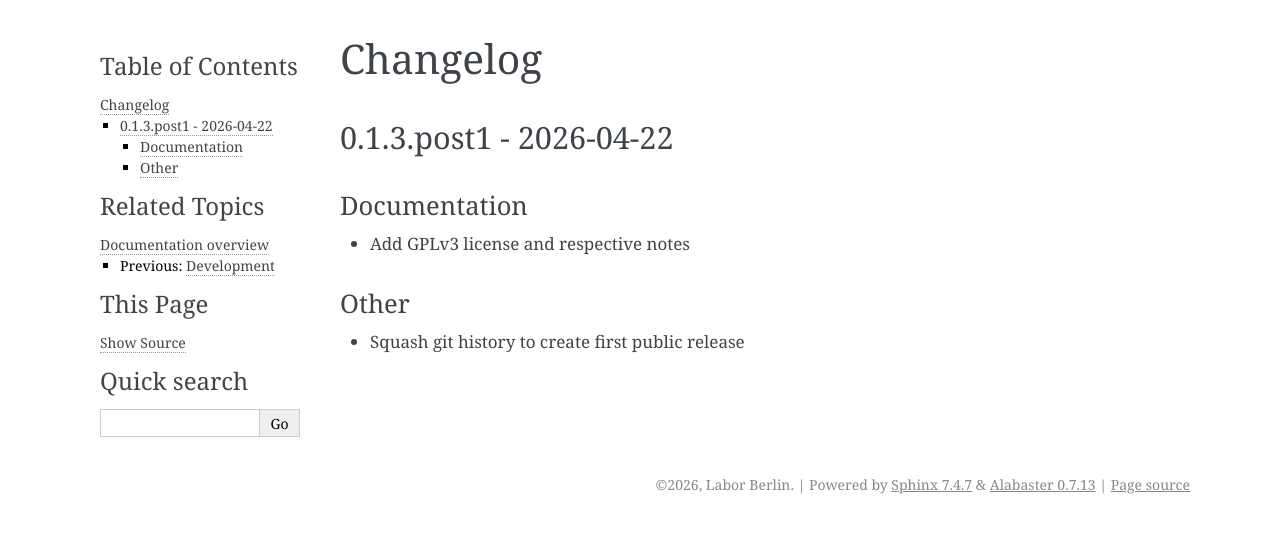
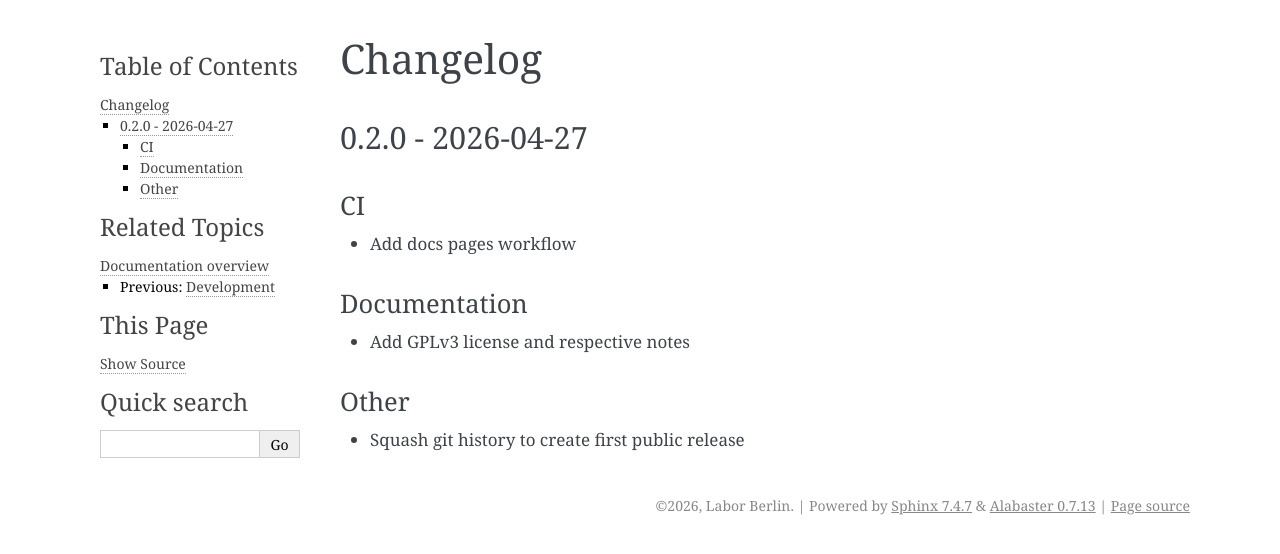
Before and after one commit to LaborBerlin/varvis-connector, a Sphinx documentation site: the page built from docs/source/changelog.rst, in a window 1280 px wide. Shown: the top 554 px of the page. Built offline with Sphinx 7.4.7, drawn with Linux system fonts in a browser that asks for light colours.

Commit message:
chore: version bump

```diff
--- a/docs/source/changelog.rst
+++ b/docs/source/changelog.rst
@@ -1,10 +1,15 @@
 Changelog
 =========
 
-.. _013post1---2026-04-22:
+.. _020---2026-04-27:
 
-0.1.3.post1 - 2026-04-22
-------------------------
+0.2.0 - 2026-04-27
+------------------
+
+CI
+~~
+
+- Add docs pages workflow
 
 Documentation
 ~~~~~~~~~~~~~
--- a/pyproject.toml
+++ b/pyproject.toml
@@ -1,6 +1,6 @@
 [project]
 name = "varvis-connector"
-version = "0.1.3.post1"
+version = "0.2.0"
 description = "A Python package and CLI tool for interacting with the Varvis API."
 license = { text = "GPL-3.0-only" }
 classifiers = [
```
Also changed, not shown: CHANGELOG.md (+5 -1 lines), README.md (+2 -1 lines), 1 other file.
